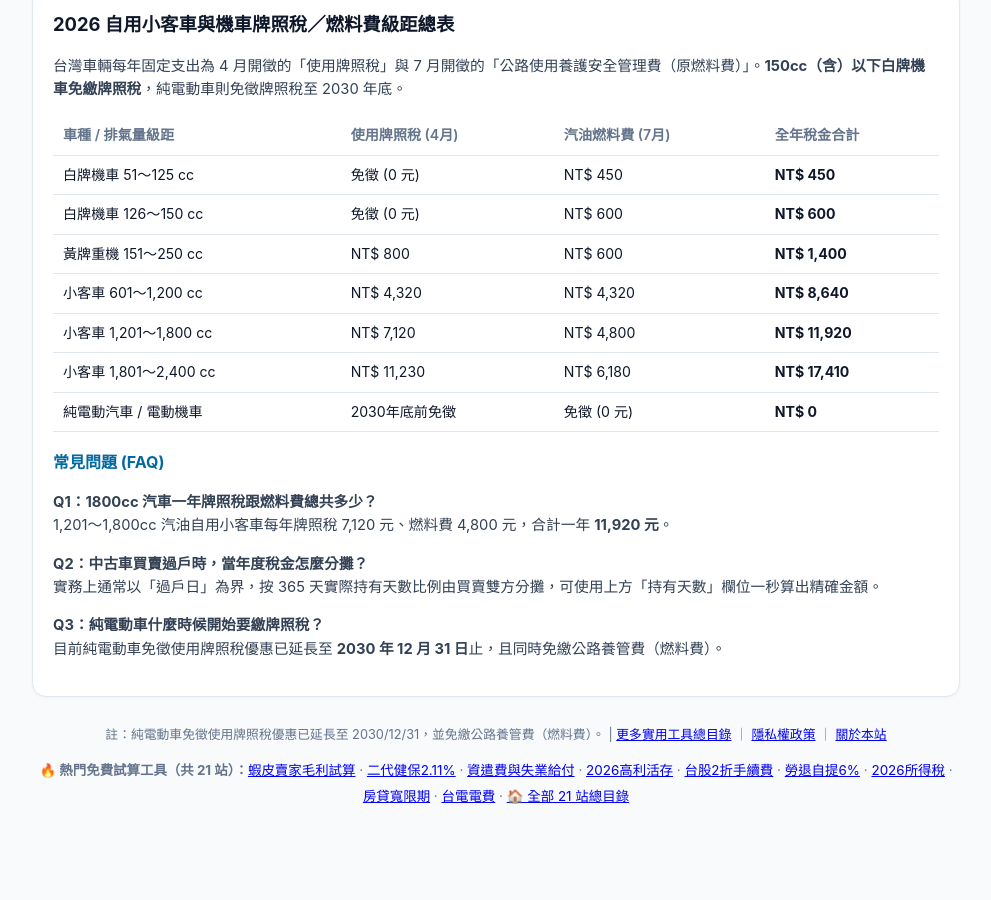
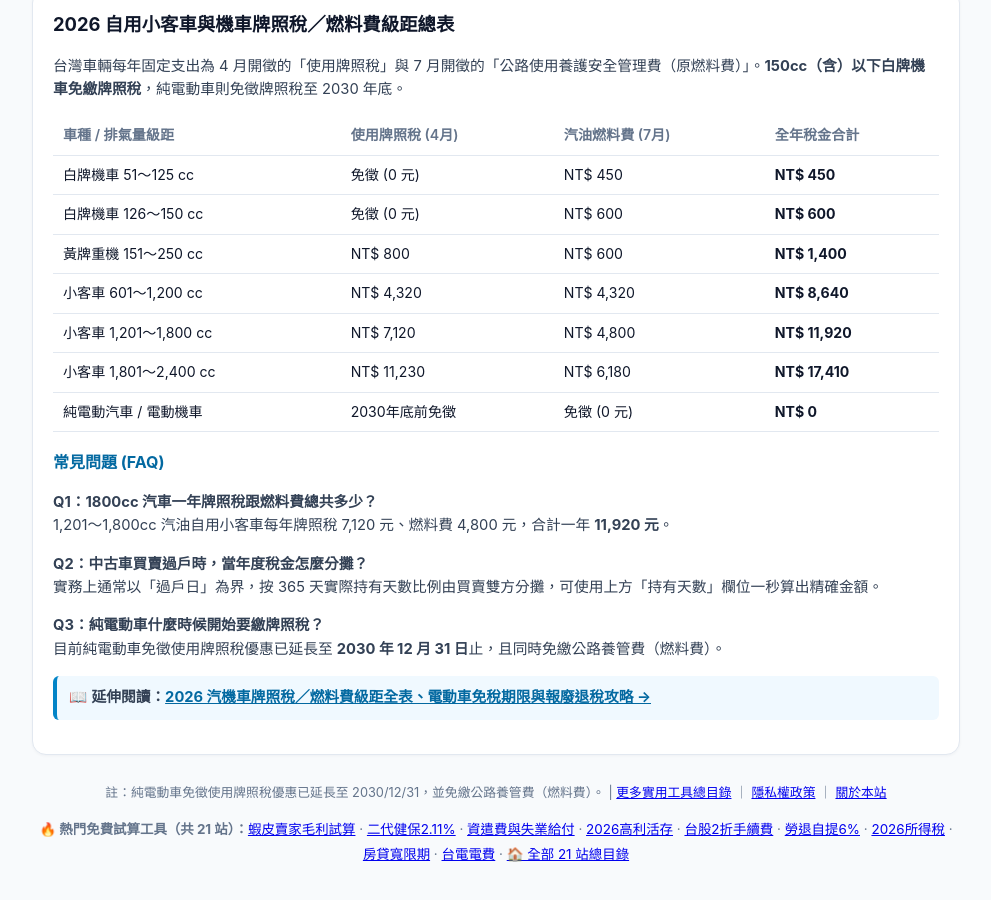
Before and after one commit to jimmycmhsieh0801-cloud/tw-vehicle-tax-calc, a plain HTML site: page index.html in a window 1280 px wide. Shown: the part 775-1675 px from the top of the page, without its empty margins (144-1135 px from the left). Before the commit the page ends 1645 px from the top, so only its background shows below. Drawn offline with Linux system fonts and the light colour scheme.

Commit message:
feat(0000): link to 2026 vehicle tax deep SEO guide

```diff
--- a/index.html
+++ b/index.html
@@ -186,6 +186,8 @@
       <p><strong>Q1：1800cc 汽車一年牌照稅跟燃料費總共多少？</strong><br>1,201～1,800cc 汽油自用小客車每年牌照稅 7,120 元、燃料費 4,800 元，合計一年 <strong>11,920 元</strong>。</p>
       <p><strong>Q2：中古車買賣過戶時，當年度稅金怎麼分攤？</strong><br>實務上通常以「過戶日」為界，按 365 天實際持有天數比例由買賣雙方分攤，可使用上方「持有天數」欄位一秒算出精確金額。</p>
       <p><strong>Q3：純電動車什麼時候開始要繳牌照稅？</strong><br>目前純電動車免徵使用牌照稅優惠已延長至 <strong>2030 年 12 月 31 日</strong>止，且同時免繳公路養管費（燃料費）。</p>
+
+      <p style="margin-top:14px;padding:10px 12px;background:#f0f9ff;border-left:4px solid #0284c7;border-radius:6px;">📖 <strong>延伸閱讀：</strong><a href="https://jimmycmhsieh0801-cloud.github.io/guide-vehicle-license-fuel-tax-2026.html" style="color:#0369a1;font-weight:700;">2026 汽機車牌照稅／燃料費級距全表、電動車免稅期限與報廢退稅攻略 →</a></p>
     </article>
 
 
```
